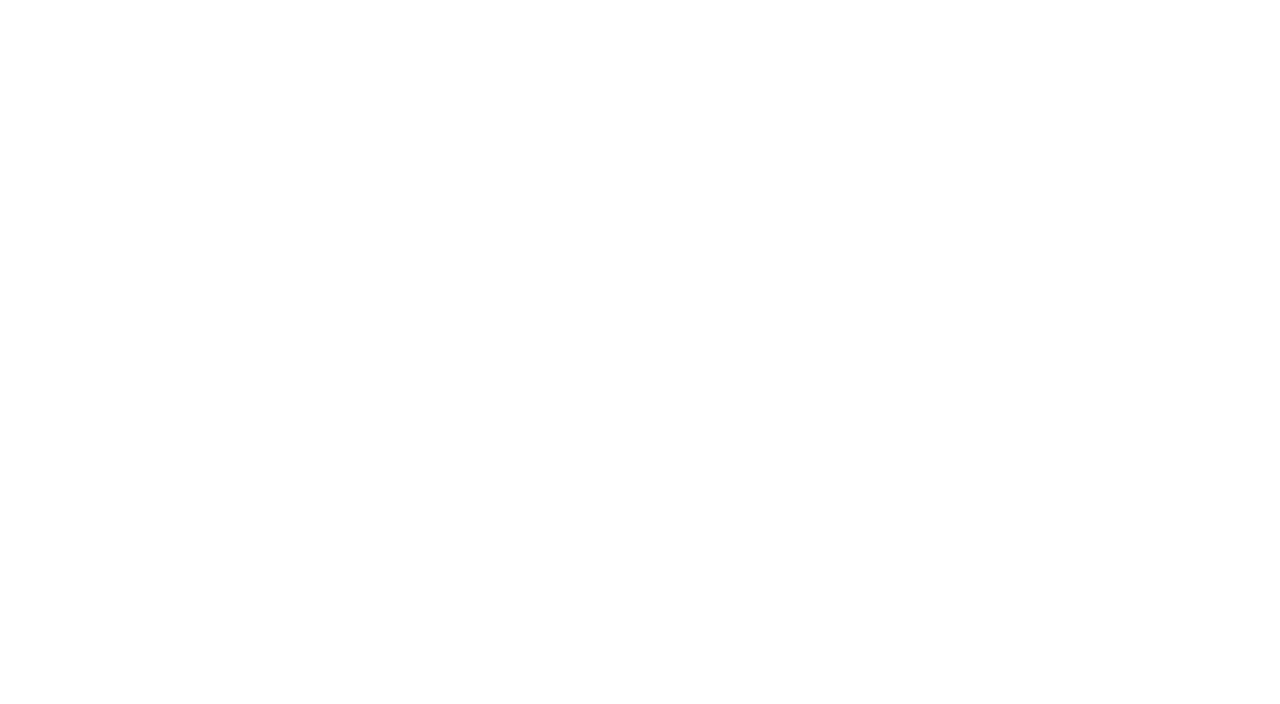
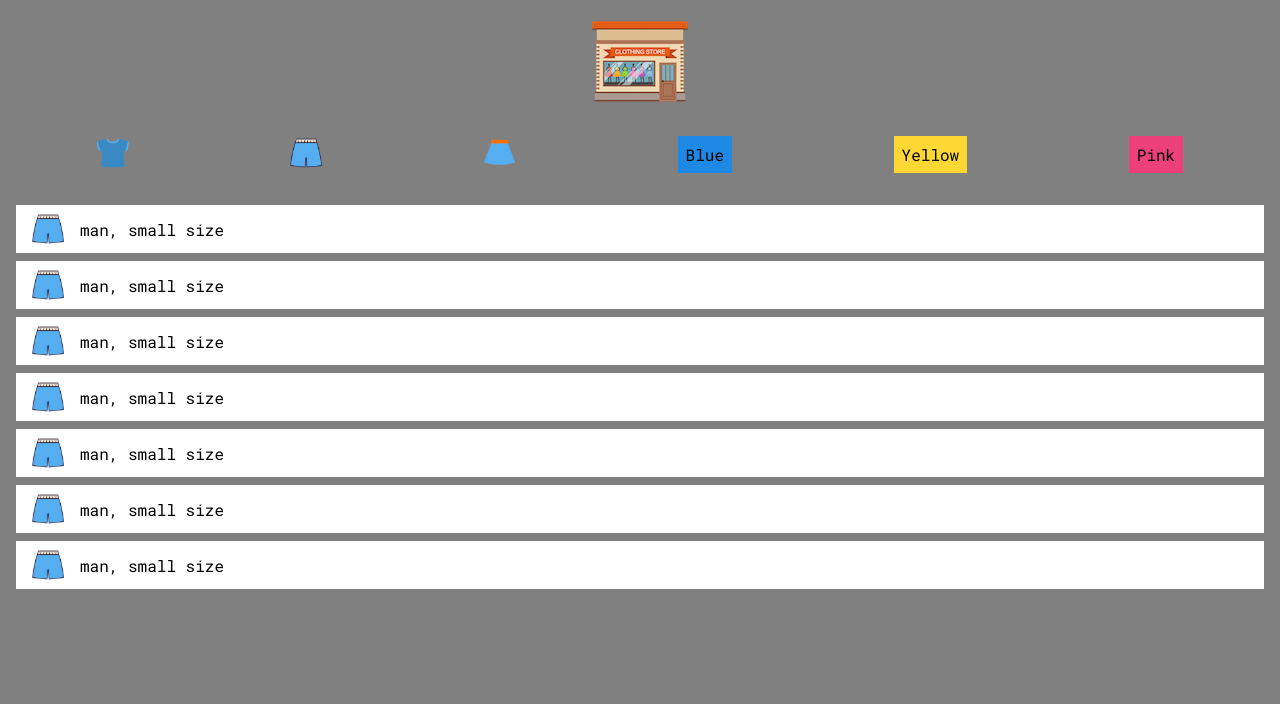
Before and after one commit to woomingahng/simple_shoppingmall, a plain HTML site: page index.html in a window 1280 px wide. Drawn offline with Linux system fonts and the light colour scheme.

Commit message:
view 개발
정적 화면 개발

```diff
--- a/css/style.css
+++ b/css/style.css
@@ -0,0 +1,86 @@
+:root {
+  --main-bg-color: grey;
+  --main-item-color: white;
+  --main-text-color: black;
+}
+
+* {
+  padding: 0;
+  margin: 0;
+  box-sizing: border-box;
+  list-style: none;
+}
+
+body {
+  font-family: 'Roboto Mono';
+  font-size: 1em;
+  background-color: var(--main-bg-color);
+  width: 100vw;
+  height: 100vh;
+  min-width: 360px;
+  min-height: 500px;
+}
+
+.contents {
+  display: flex;
+  flex-flow: column nowrap;
+  justify-content: center;
+  align-items: center;
+  padding: 1em 1em;
+}
+
+.filterarea {
+  width: 100%;
+  display: flex;
+  flex-flow: row nowrap;
+  justify-content: space-around;
+  align-items: center;
+  margin: 1em 0;
+}
+
+.filterarea img {
+  block-size: 2em;
+}
+
+.filterarea .filtercolor {
+  padding: 0.5em;
+}
+
+.filterarea .filtercolor.blue {
+  background-color: #1e88e5;
+}
+
+.filterarea .filtercolor.yellow {
+  background-color: #fdd835;
+}
+
+.filterarea .filtercolor.pink {
+  background-color: #ec407a;
+}
+
+.itemarea {
+  width: 100%;
+  height: 25em;
+  margin: 0.5em;
+  overflow: auto;
+  -ms-overflow-style: none; /* IE and Edge */
+  scrollbar-width: none; /* Firefox */
+}
+
+.itemarea::-webkit-scrollbar {
+  display: none; /* Chrome, Safari, Opera*/
+}
+
+.itemarea li {
+  display: flex;
+  flex-flow: row nowrap;
+  justify-content: left;
+  align-items: center;
+  margin: 0.5em 0;
+  background-color: var(--main-item-color);
+}
+
+.itemarea img {
+  block-size: 2em;
+  margin: 0.5em 1em;
+}
--- a/index.html
+++ b/index.html
@@ -3,9 +3,87 @@
   <head>
     <meta charset="UTF-8" />
     <meta name="viewport" content="width=device-width, initial-scale=1.0" />
-    <script src="index.js"></script>
+    <link
+      href="https://fonts.googleapis.com/css2?family=Josefin+Sans&family=Roboto+Mono&display=swap"
+      rel="stylesheet"
+    />
     <link rel="stylesheet" href="/css/style.css" />
+    <script defer src="index.js"></script>
     <title>Wily's</title>
   </head>
-  <body></body>
+  <body>
+    <div class="contents">
+      <div class="logoarea"><img src="/imgs/logo.png" alt="Wily's" /></div>
+      <ul class="filterarea">
+        <li><img src="/imgs/blue_t.png" alt="Shirts" class="filterimg" /></li>
+        <li><img src="/imgs/blue_p.png" alt="Pants" class="filterimg" /></li>
+        <li><img src="/imgs/blue_s.png" alt="Skirts" class="filterimg" /></li>
+        <li>
+          <div class="filtercolor blue">Blue</div>
+        </li>
+        <li>
+          <div class="filtercolor yellow">Yellow</div>
+        </li>
+        <li>
+          <div class="filtercolor pink">Pink</div>
+        </li>
+      </ul>
+      <ul class="itemarea">
+        <li>
+          <img src="/imgs/blue_p.png" alt="" class="itemimg" /><span
+            class="itemdesc"
+            >man, small size</span
+          >
+        </li>
+        <li>
+          <img src="/imgs/blue_p.png" alt="" class="itemimg" /><span
+            class="itemdesc"
+            >man, small size</span
+          >
+        </li>
+        <li>
+          <img src="/imgs/blue_p.png" alt="" class="itemimg" /><span
+            class="itemdesc"
+            >man, small size</span
+          >
+        </li>
+        <li>
+          <img src="/imgs/blue_p.png" alt="" class="itemimg" /><span
+            class="itemdesc"
+            >man, small size</span
+          >
+        </li>
+        <li>
+          <img src="/imgs/blue_p.png" alt="" class="itemimg" /><span
+            class="itemdesc"
+            >man, small size</span
+          >
+        </li>
+        <li>
+          <img src="/imgs/blue_p.png" alt="" class="itemimg" /><span
+            class="itemdesc"
+            >man, small size</span
+          >
+        </li>
+        <li>
+          <img src="/imgs/blue_p.png" alt="" class="itemimg" /><span
+            class="itemdesc"
+            >man, small size</span
+          >
+        </li>
+        <li>
+          <img src="/imgs/blue_p.png" alt="" class="itemimg" /><span
+            class="itemdesc"
+            >man, small size</span
+          >
+        </li>
+        <li>
+          <img src="/imgs/blue_p.png" alt="" class="itemimg" /><span
+            class="itemdesc"
+            >man, small size</span
+          >
+        </li>
+      </ul>
+    </div>
+  </body>
 </html>
```
Also changed, not shown: imgs/blue_p.png (added), imgs/blue_s.png (added), imgs/blue_t.png (added), imgs/logo.png (added), imgs/pink_p.png (added), imgs/pink_s.png (added), imgs/pink_t.png (added), imgs/yellow_p.png (added), imgs/yellow_s.png (added), imgs/yellow_t.png (added).
